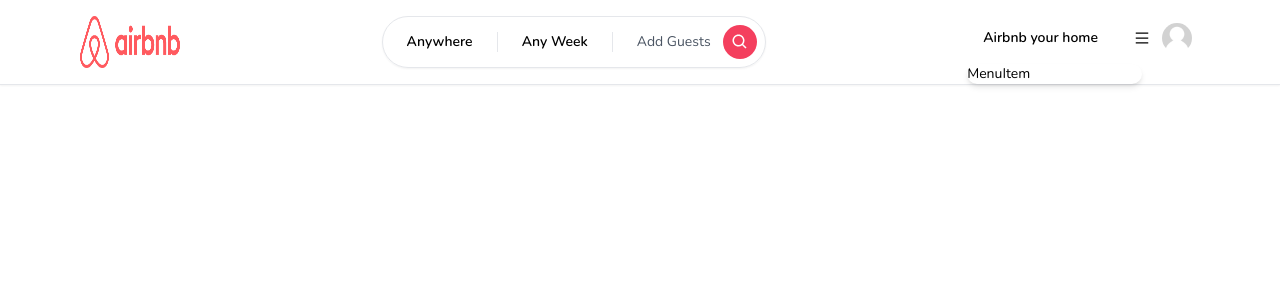
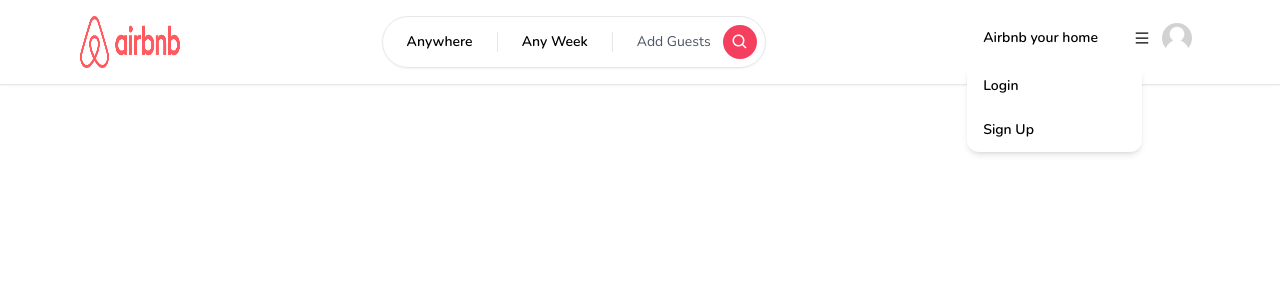
Before and after one commit to Davidcastel26/airbnb, a Next.js app: page / in a window 1280 px wide. Both pictures are taken after a click on the element 1162 px from the left and 38 px from the top of the page. Shown: the top 300 px of the page. Built offline with nearby package versions, Linux system fonts and the light colour scheme.

Commit message:
Working INTO <MenuItem/>

```diff
--- a/app/components/navbar/MenuItem.tsx
+++ b/app/components/navbar/MenuItem.tsx
@@ -1,9 +1,20 @@
+'use client';
 
+interface MenuItemProps {
+    onClick: () => void;
+    label: string;
+}
 
-const MenuItem = () => {
-  return (
-    <div>MenuItem</div>
-  )
+const MenuItem: React.FC<MenuItemProps> = ({onClick, label}) => {
+
+    return (
+        <div className="px-4 py-3 hover:bg-neutral-100
+                        transition font-semibold"
+             onClick={ onClick }
+        >
+        { label }
+        </div>
+    )
 }
 
 export default MenuItem
--- a/app/components/navbar/Navbar.tsx
+++ b/app/components/navbar/Navbar.tsx
@@ -1,3 +1,5 @@
+'use client';
+
 import React from 'react'
 import Container from '../Container';
 import Logo from './Logo';
--- a/app/components/navbar/UserManu.tsx
+++ b/app/components/navbar/UserManu.tsx
@@ -45,7 +45,8 @@
                     <div className="flex flex-col cursor-pointer"
                     >
                         <>
-                            <MenuItem />
+                            <MenuItem onClick={() => {}} label='Login' />
+                            <MenuItem onClick={() => {}} label='Sign Up' />
                         </>
                     </div>
                 </div>
```
